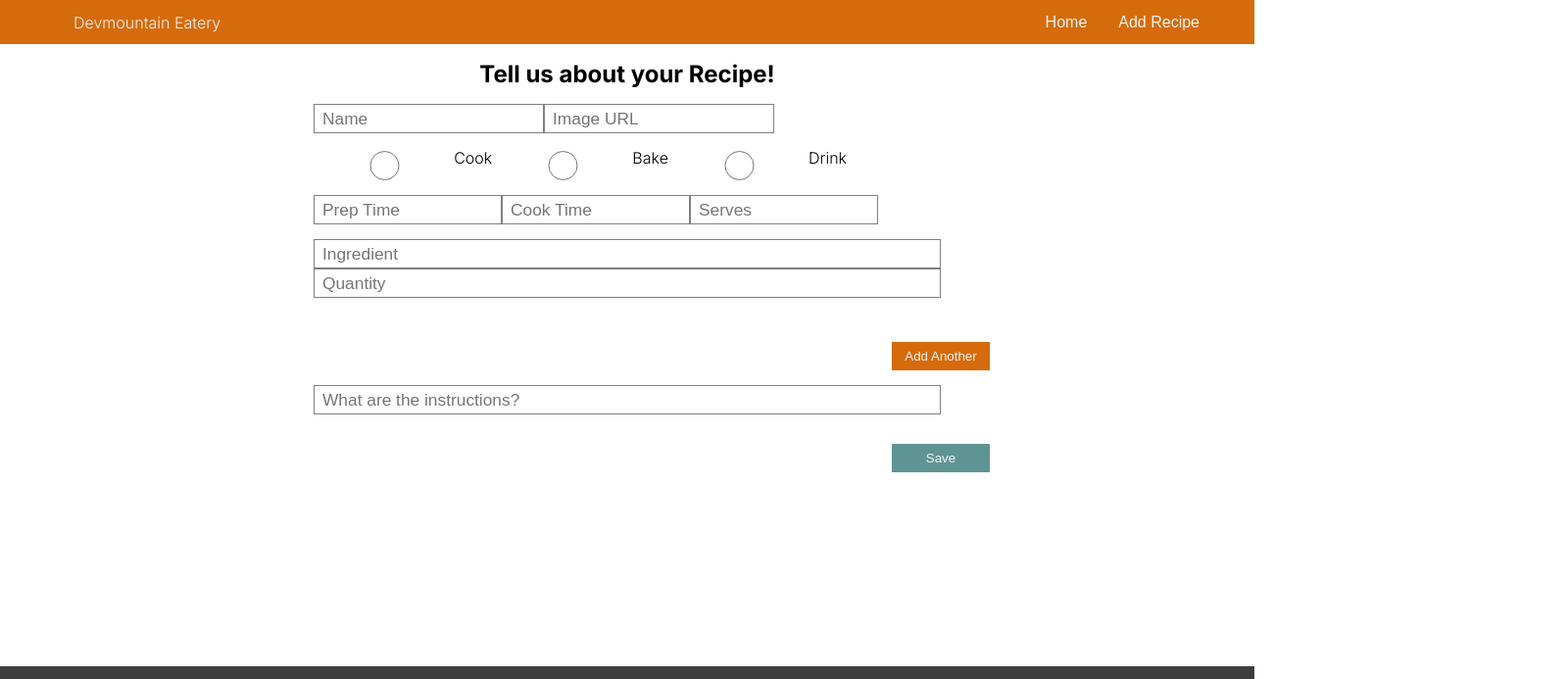
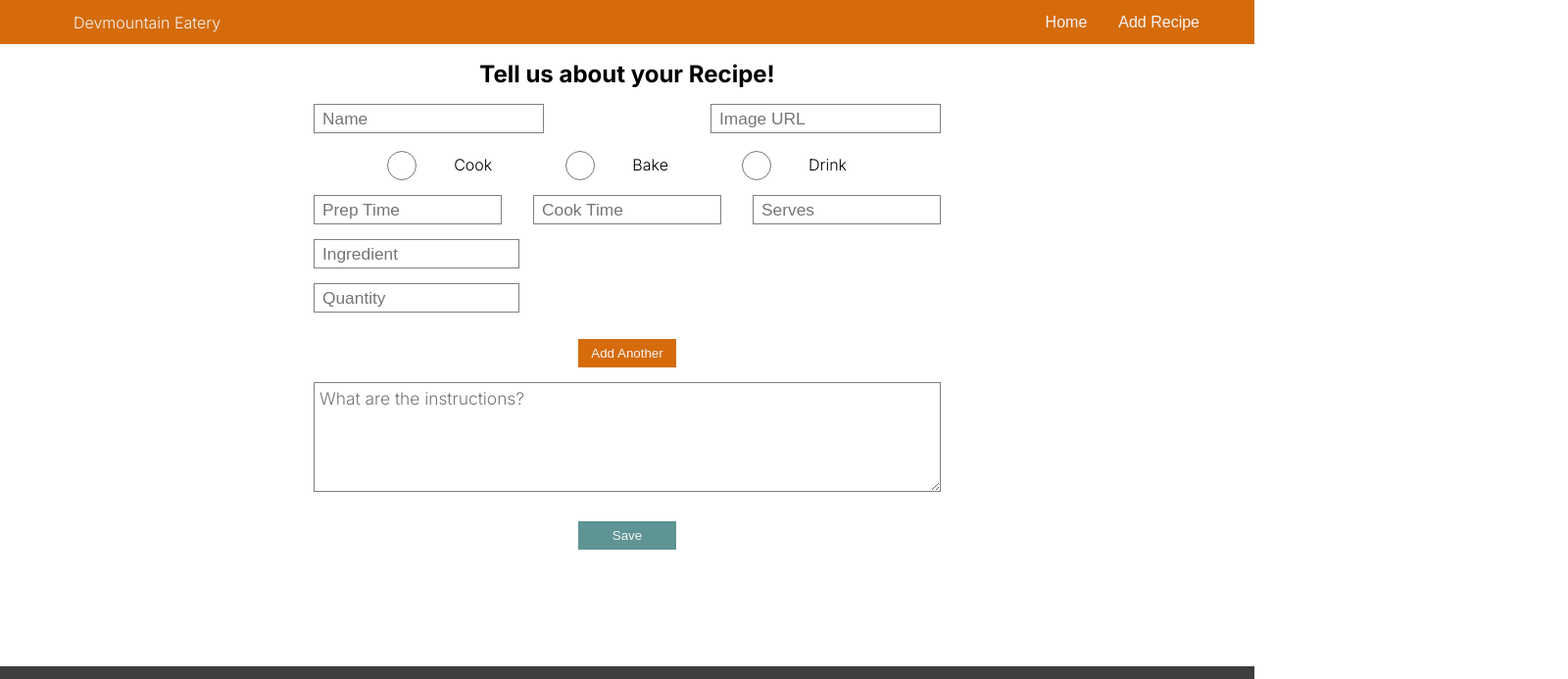
Before and after one commit to johnbrooksby/specsWeek3Project, a React (Create React App) app: page /newRecipe in a window 1280 px wide. Shown: the top 693 px of the page at 98% size, 1600 px wide, since content can reach past the window. Built offline with nearby package versions, Linux system fonts and the light colour scheme.

Commit message:
Finished project

```diff
--- a/src/App.css
+++ b/src/App.css
@@ -97,6 +97,7 @@ h3 {
 
 .addBtn {
 	background-color: rgb(213,107,11);
+	margin-top: -10px;
 
 }
 
@@ -234,6 +235,26 @@ body {
 	justify-content: center;
 }
 
+.radioDiv {
+	display: flex;
+	align-items: center;
+}
+
+.radioLbl {
+	margin-left: -35px;
+}
+
+.nameInput {
+	display: flex;
+	justify-content: space-between;
+}
+
+.specInputs {
+	display: flex;
+	justify-content: space-between;
+	width: 100%;
+}
+
 .ingDiv {
 	display: flex;
 	flex-direction: column;
@@ -252,14 +273,55 @@ form {
 	gap: 15px;
 }
 
+.formSection {
+	display: flex;
+	flex-direction: column;
+	align-items: center;
+	padding-bottom: 150px;
+}
+
+.formBtn {
+	width: 100%;
+	text-align: center;
+}
+
 .addInput {
 	border: 1px solid grey;
 	height: 30px;
 	width: auto;
 }
+
+.ingredients {
+	display: flex;
+	width: 100%;
+	justify-content: space-between;
+}
+
+.ingredientList {
+	width: 45%;
+	height: fit-content;
+}
+
 .timeInput {
 	width: 30%;
-	gap: 15px;
+}
+
+.ingInput {
+	width: 210px;
+	margin-bottom: 15px;
+
+}
+
+.textArea {
+	height: 100px;
+	font-size: 13pt;
+	font-family: Inter;
+	padding: 5px;
+}
+
+.textArea::placeholder {
+	font-family: Inter;
+	font-size: 13pt;
 }
 
 footer {
--- a/src/components/newRecipeComponents/NewRecipeScreen.jsx
+++ b/src/components/newRecipeComponents/NewRecipeScreen.jsx
@@ -1,14 +1,16 @@
 import React, { useState } from "react";
+import { Formik } from "formik";
+import axios from "axios";
 
 const NewRecipeScreen = () => {
-  // const [name, setName] = useState("");
+  const [name, setName] = useState("");
   // const [url, setUrl] = useState("");
   // const [type, setType] = useState("")
   // const [prepTime, setPrepTime] = useState("");
   // const [cookTime, setCookTime] = useState("");
   // const [serves, setServes] = useState("");
-  // const [ingredient, setIngredient] = useState([]);
-  // const [quantity, setQuantity] = useState("");
+  const [ingredients, setIngredients] = useState([]);
+  const [quantity, setQuantity] = useState("");
   // const [instruction, setInstructions] = useState("");
 
   const initialValues = {
@@ -22,53 +24,151 @@ const NewRecipeScreen = () => {
     instructions: "",
   };
 
+  const addIngredient = () => {
+    setIngredients([...ingredients, { name, quantity }]);
+    setName("");
+    setQuantity("");
+  };
+
   const onSubmit = (values) => {
-    console.log(values)
-}
+    values.ingredients = ingredients;
+    console.log(values);
+    axios.post('https://recipes.devmountain.com/recipes', values)
+    .then(res => {
+     console.log(res.data)
+    }).catch(err => {
+    console.error(err)
+    })
+  };
+
+  const ingredientList = ingredients.map(e => {
+    return (
+      <li>
+        {e.quantity} {e.name}
+      </li>
+    );
+  })
 
   return (
-    <section>
+    <section className="formSection">
       <h1 className="detailTitle">Tell us about your Recipe!</h1>
       {/* Here you will have a large form. Be prepared, part 4 will have you build this form in detail, and part 5 will have you style it. Do your best! */}
-      <div className="formHolder">
-        <form>
-          <div>
-            <input className="addInput" placeholder="Name"></input>
+      <Formik
+        className="formHolder"
+        initialValues={initialValues}
+        onSubmit={onSubmit}
+      >
+        {({ values, handleChange, handleSubmit }) => (
+          <form onSubmit={handleSubmit}>
+            <div className="nameInput">
+              <input
+                className="addInput"
+                placeholder="Name"
+                name="recipeName"
+                value={values.recipeName}
+                onChange={handleChange}
+              ></input>
               <input
                 className="addInput"
                 placeholder="Image URL"
                 type="url"
+                name="imageURL"
+                value={values.imageURL}
+                onChange={handleChange}
               ></input>
             </div>
             <div className="radioDiv">
-            <input type="radio" id="cook" name="type" value="cook"></input>
-            <label for="cook">Cook</label>
-            <input type="radio" id="bake" name="type" value="bake"></input>
-            <label for="bake">Bake</label>
-            <input type="radio" id="drink" name="type" value="drink"></input>
-            <label for="drink">Drink</label>
+              <input
+                type="radio"
+                id="cook"
+                name="type"
+                value="cook"
+                onChange={handleChange}
+              ></input>
+              <label className="radioLbl" for="cook">
+                Cook
+              </label>
+              <input
+                type="radio"
+                id="bake"
+                name="type"
+                value="bake"
+                onChange={handleChange}
+              ></input>
+              <label className="radioLbl" for="bake">
+                Bake
+              </label>
+              <input
+                type="radio"
+                id="drink"
+                name="type"
+                value="drink"
+                onChange={handleChange}
+              ></input>
+              <label className="radioLbl" for="drink">
+                Drink
+              </label>
             </div>
             <div className="specInputs">
-            <input className="addInput timeInput" placeholder="Prep Time"></input>
-            <input className="addInput timeInput" placeholder="Cook Time"></input>
-            <input className="addInput timeInput" placeholder="Serves"></input>
+              <input
+                className="addInput timeInput"
+                placeholder="Prep Time"
+                name="prepTime"
+                value={values.prepTime}
+                onChange={handleChange}
+              ></input>
+              <input
+                className="addInput timeInput"
+                placeholder="Cook Time"
+                name="cookTime"
+                value={values.cookTime}
+                onChange={handleChange}
+              ></input>
+              <input
+                className="addInput timeInput"
+                placeholder="Serves"
+                name="serves"
+                value={values.serves}
+                onChange={handleChange}
+              ></input>
             </div>
+            <div className="ingredients">
             <div className="ingDiv">
-            <input className="addInput" placeholder="Ingredient"></input>
-            <input className="addInput" placeholder="Quantity"></input>
+              <input
+                className="addInput ingInput"
+                placeholder="Ingredient"
+                value={name}
+                onChange={(e) => setName(e.target.value)}
+              ></input>
+              <input
+                className="addInput ingInput"
+                placeholder="Quantity"
+                value={quantity}
+                onChange={(e) => setQuantity(e.target.value)}
+              ></input>
             </div>
-          <div>
-            <ul></ul>
+            <div className="ingredientList">
+              <ul>{ingredientList}</ul>
             </div>
-          <div className="adBtn">
-            <button className="addBtn">Add Another</button>
             </div>
-          <input className="addInput" type="" placeholder="What are the instructions?"></input>
-          <div className="adBtn">
+            <div className="formBtn">
+              <button className="addBtn" onClick={addIngredient}>
+                Add Another
+              </button>
+            </div>
+            <textarea
+              name="instructions"
+              value={values.instructions}
+              onChange={handleChange}
+              className="addInput textArea"
+              placeholder="What are the instructions?"
+            ></textarea>
+            <div className="formBtn">
               <button className="blue-btn">Save</button>
             </div>
           </form>
-      </div>
+        )}
+      </Formik>
     </section>
   );
 };
```
Lines whose indentation alone changed are shown as unchanged.
